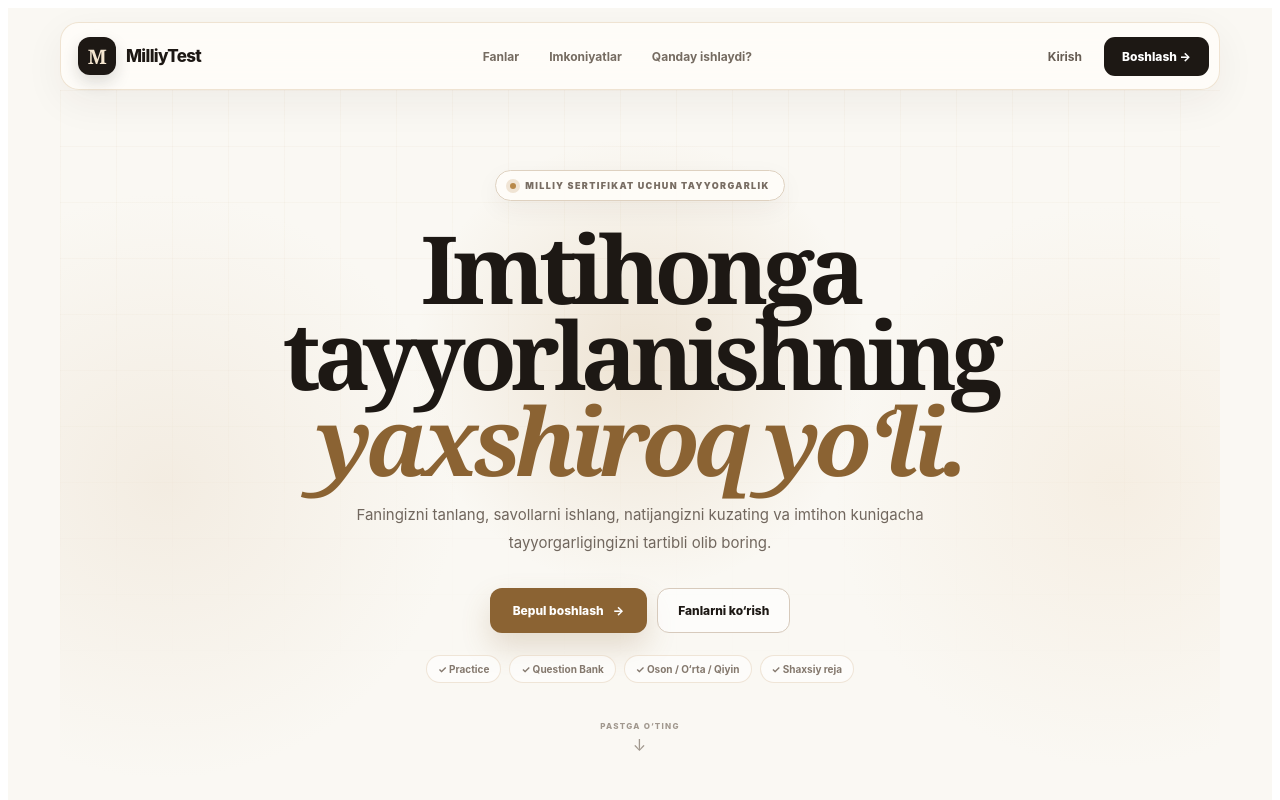
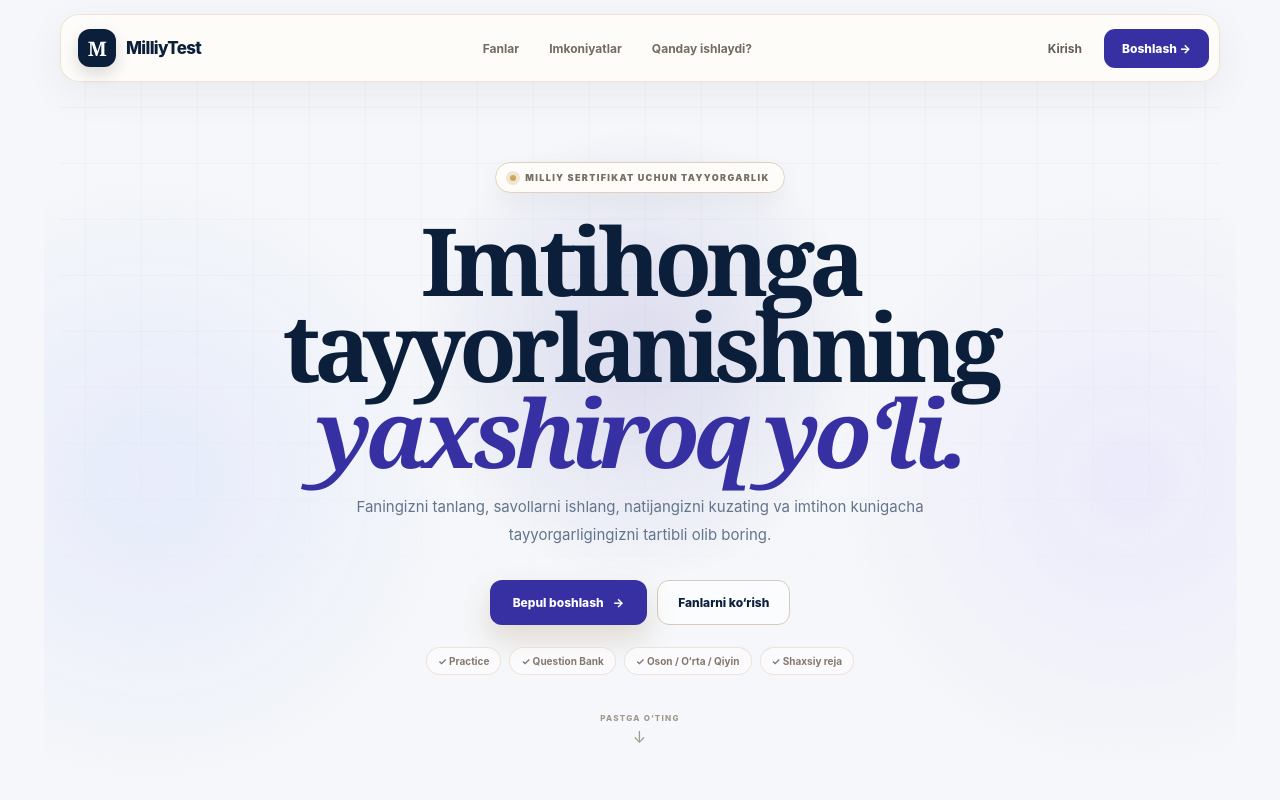
Before and after one commit to shohruzi14promax-gif/national-certificate-ai, a Next.js app: page / in a window 1280 px wide. Shown: the top 800 px of the page. Built offline with nearby package versions, Linux system fonts and the light colour scheme.

Commit message:
fix: load global styles for root app routes

```diff
--- /dev/null
+++ b/app/layout.tsx
@@ -0,0 +1,17 @@
+import type { Metadata } from 'next';
+import '../src/app/globals.css';
+import '../src/app/premium.css';
+import './theme.css';
+
+export const metadata: Metadata = {
+  title: 'MilliyTest',
+  description: 'O‘zbekiston Milliy sertifikat imtihonlariga tayyorgarlik platformasi.',
+};
+
+export default function RootLayout({ children }: Readonly<{ children: React.ReactNode }>) {
+  return (
+    <html lang="uz">
+      <body>{children}</body>
+    </html>
+  );
+}
```
